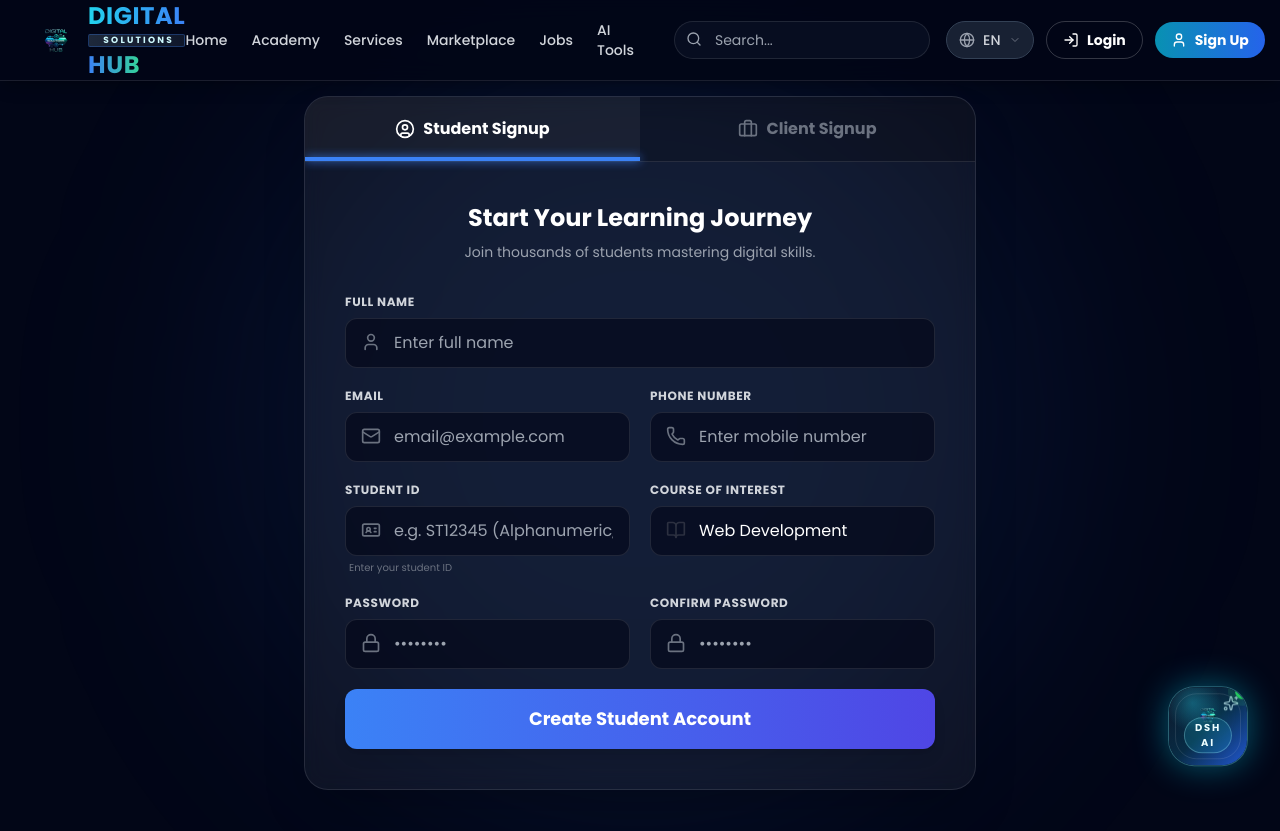
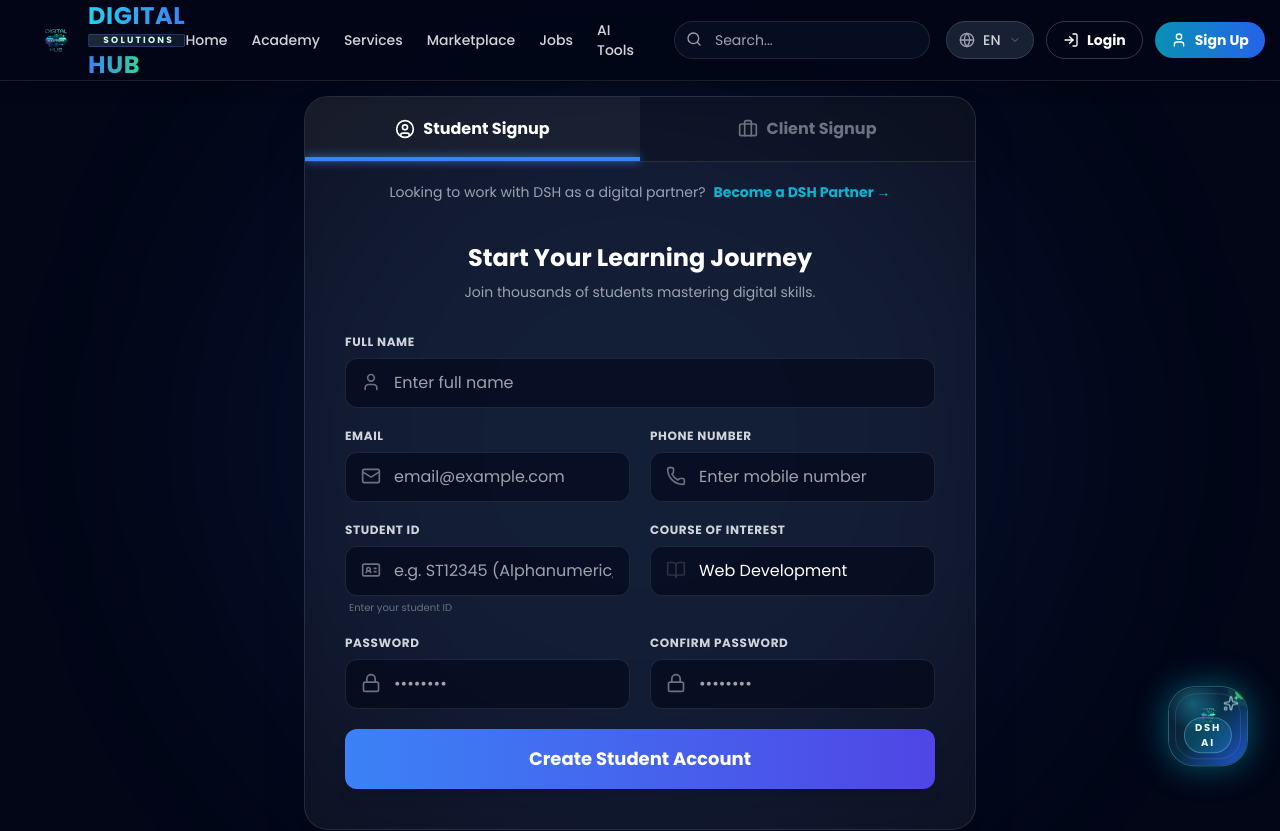
Before and after one commit to sarkarcreator/digitalsolhub-frontend, a React (Vite) app: page /en/signup in a window 1280 px wide. Shown: the top 831 px of the page. Built offline with nearby package versions, Linux system fonts and the light colour scheme; a web font is replaced by a local one.

Commit message:
feat: add partner application link to signup

```diff
--- a/pages/Signup.tsx
+++ b/pages/Signup.tsx
@@ -170,6 +170,15 @@ const Signup: React.FC = () => {
               </div>
               {activeTab === 'client' && <div className="absolute bottom-0 left-0 w-full h-1 bg-brand-neon shadow-[0_0_10px_#06b6d4]"></div>}
             </button>
+          </div>
+
+          <div className="px-8 pt-5 text-center">
+            <p className="text-gray-400 text-sm">
+              Looking to work with DSH as a digital partner?
+              <button type="button" onClick={() => navigate('/partner-apply')} className="ml-2 font-bold text-brand-cyan hover:text-white transition-colors">
+                Become a DSH Partner →
+              </button>
+            </p>
           </div>
 
           <div className="p-8 md:p-10">
```
